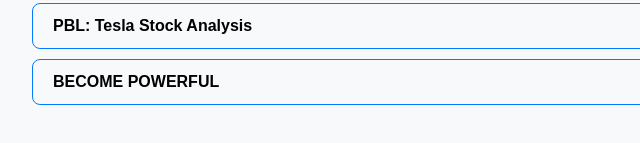
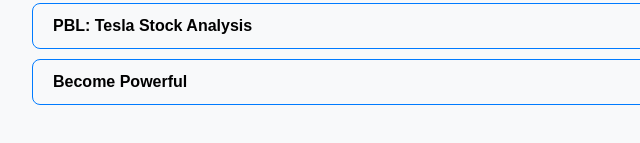
Before and after one commit to makwanadeepam/makwanadeepam.github.io, a plain HTML site: page index.html in a window 1280 px wide. Shown: the part 299-442 px from the top of the page, 228-868 px from the left. Drawn offline with nearby package versions, Linux system fonts and the light colour scheme.

Commit message:
Update index.html

```diff
--- a/index.html
+++ b/index.html
@@ -134,7 +134,7 @@
             </a>
 
             <a href="/random/power.html" class="link-card">
-                <span>BECOME POWERFUL</span>
+                <span>Become Powerful</span>
             </a>
         </div>
     </div>
```
